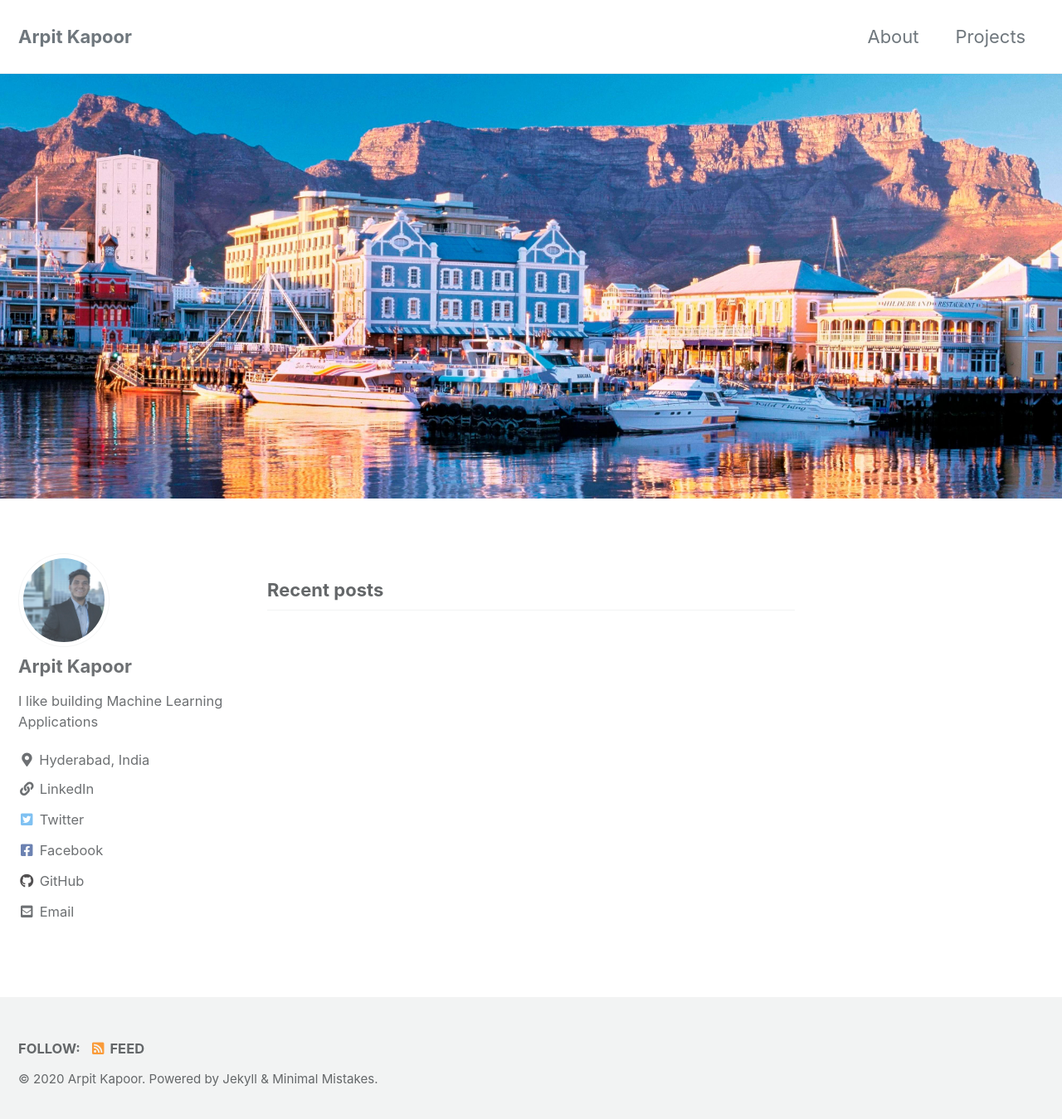
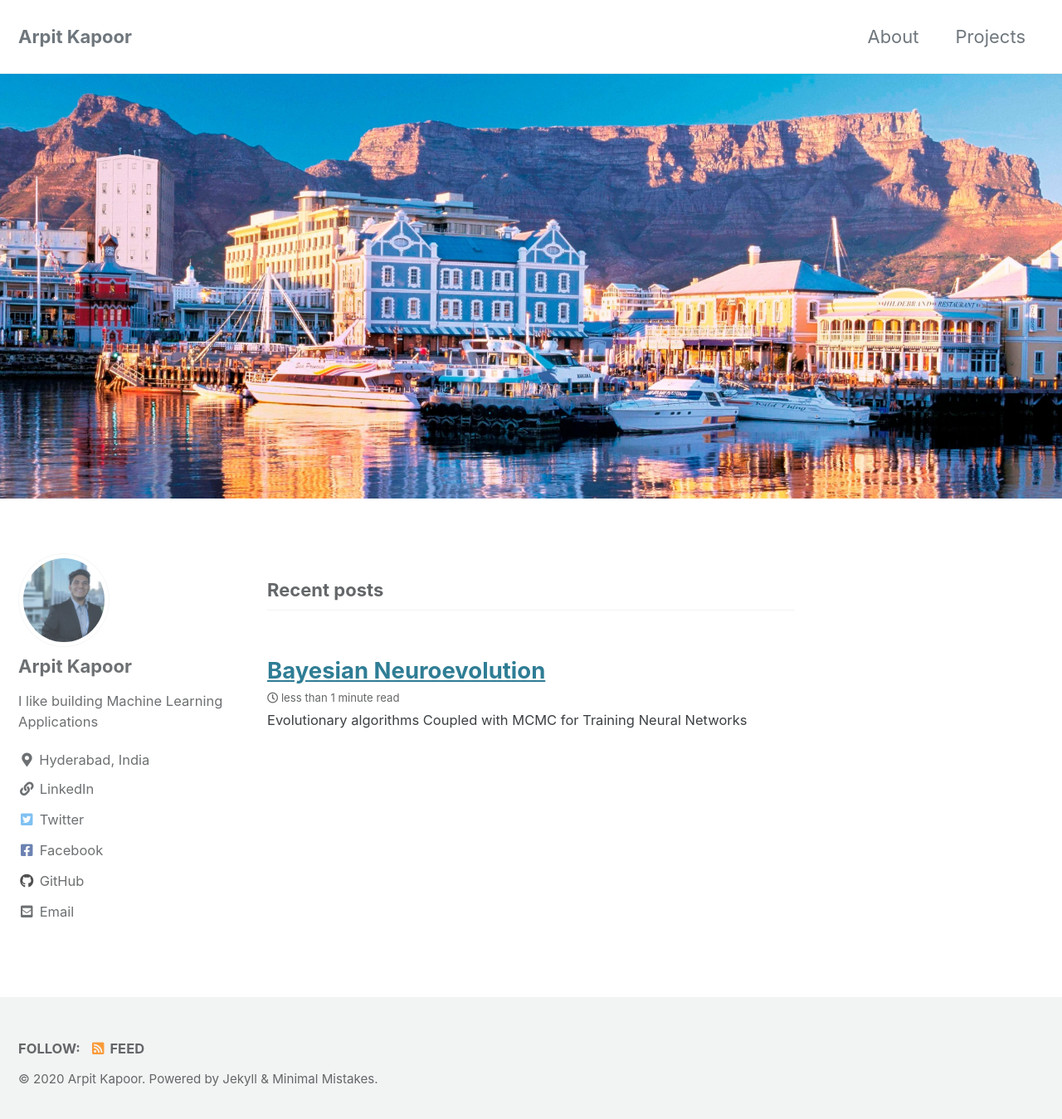
Before and after one commit to arpit-kapoor/arpit-kapoor.github.io, a Jekyll site: the page built from index.html, in a window 1280 px wide and 1356 px high. Shown: the top 1349 px of the window at 83% size. Built offline with Jekyll 4.4.1, drawn with Linux system fonts in a browser that asks for light colours; cached includes are drawn as plain includes; the list of posts is cut into pages by our own code; some of the changed lines change nothing that is shown.

Commit message:
Post added

```diff
--- a/_includes/scripts.html
+++ b/_includes/scripts.html
@@ -26,3 +26,9 @@
     <script src="{{ script | relative_url }}"></script>
   {% endfor %}
 {% endif %}
+
+{% if page.mathjax %}
+<script type="text/javascript" async
+  src="https://cdn.mathjax.org/mathjax/latest/MathJax.js?config=TeX-MML-AM_CHTML">
+</script>
+{% endif %}
--- /dev/null
+++ b/_posts/2020-07-25-Neuroevolution.md
@@ -0,0 +1,31 @@
+---
+title: "Bayesian Neuroevolution"
+date: 2020-07-25
+tags: [machine learning, neural network, mcmc, neuroevolution]
+header:
+    image: "/images/neuroevolution/neuroevolution.png"
+excerpt: "Evolutionary algorithms Coupled with MCMC for Training Neural Networks"
+mathjax: true
+---
+
+# H1
+
+## H2
+
+Here's some text
+
+Here's some *italics*
+
+Here's some **bold** text
+
+Here's an image:
+<img src="{{ site.baseurl }}/images/neuroevolution/linsep.jpg" alt="waterfront">
+
+Here's another image using Kramdown:
+![alt]({{ site.url }}{{ site.baseurl }}/images/neuroevolution/linsep.jpg)
+
+
+Here's some math
+$$z=x+y$$
+
+inline: $$z=x+y$$
```
Also changed, not shown: _pages/404.md (+1 -0 lines), images/neuroevolution/linsep.jpg (added), images/neuroevolution/neuroevolution.png (added).
